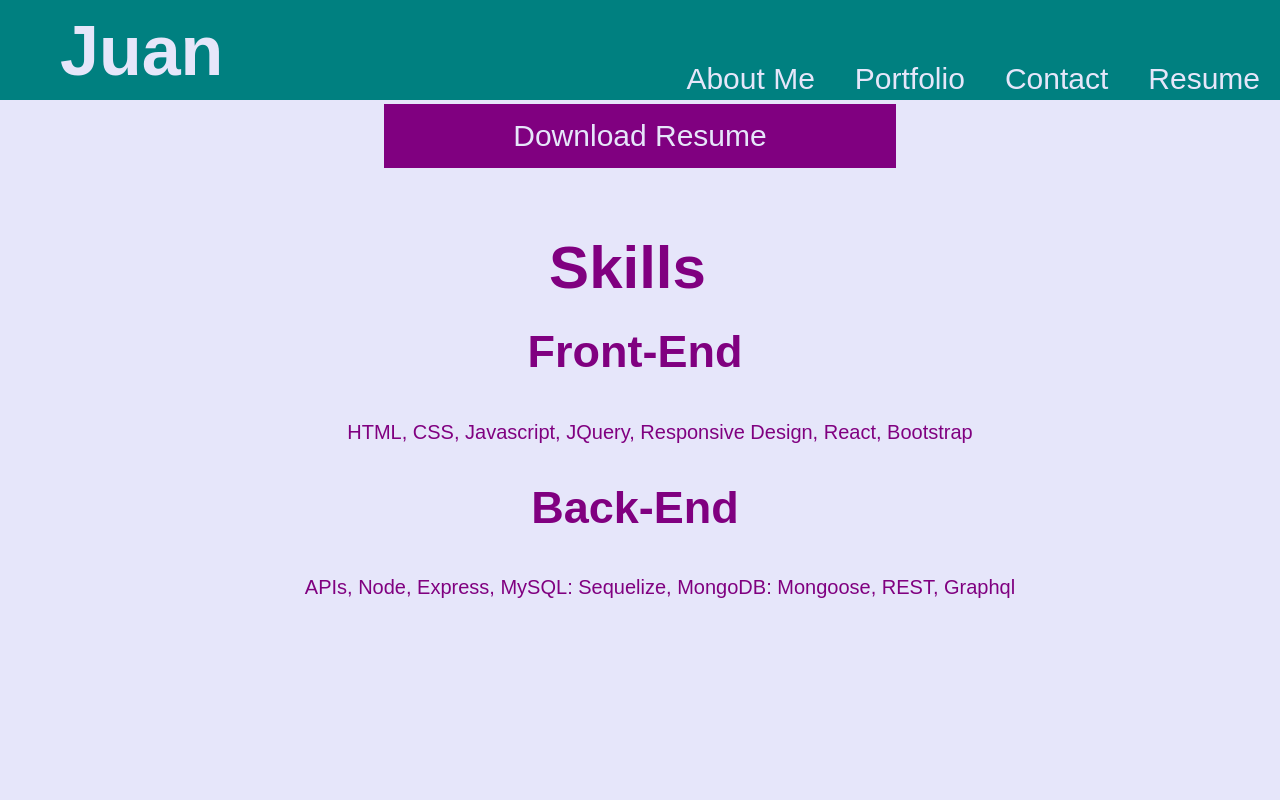
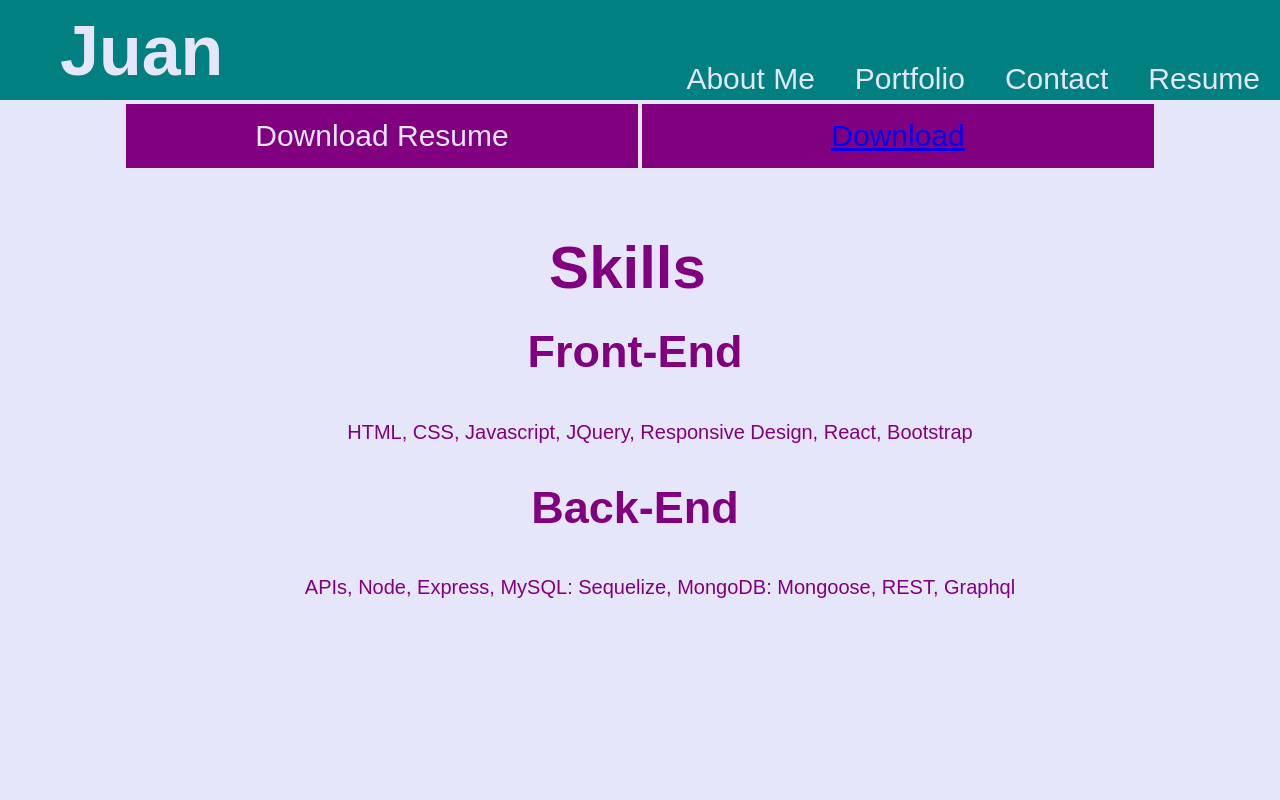
Before and after one commit to MijitoJuanito/React-Portfolio, a React (Create React App) app: page /resume in a window 1280 px wide. Shown: the top 800 px of the page. Built offline with nearby package versions, Linux system fonts and the light colour scheme.

Commit message:
please please

```diff
--- a/src/pages/Resume.js
+++ b/src/pages/Resume.js
@@ -19,6 +19,7 @@ function Resume() {
     <div className='Resume'>
       <div className='downloadResume'>
       <button onClick={() => downloadFileAtURL(PDF_FILE_URL)}>Download Resume</button>
+      <button><a href=".\build\\Resume.pdf" download="Resume.pdf">Download</a></button>
       </div>
       <div className='skills'>
         <h1>
```
